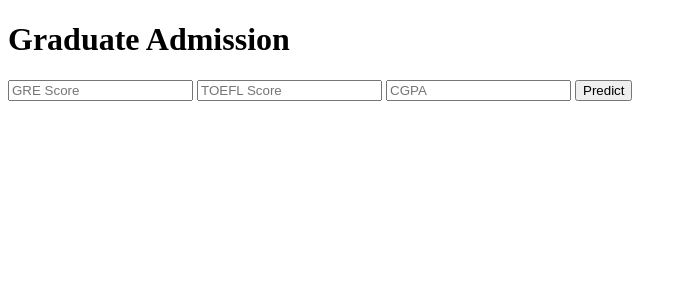
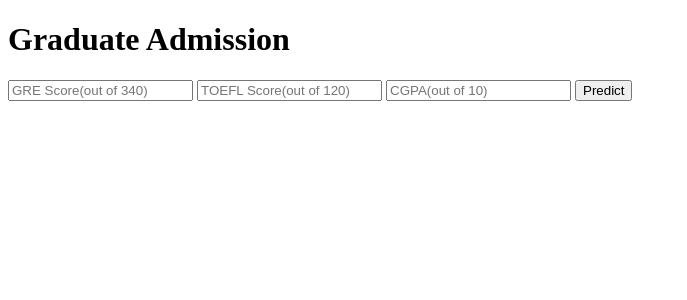
Before and after one commit to kishan0725/Graduate-Admission, a Flask app: page / in a window 1280 px wide. Shown: the top 300 px of the page, without its empty margins (0-687 px from the left). Run offline with Flask 2, Linux system fonts and the light colour scheme; parts of the project's set-up code (start-up, migrations or seed data) failed here and were passed over.

Commit message:
Update index.html

```diff
--- a/templates/index.html
+++ b/templates/index.html
@@ -17,9 +17,9 @@
 
      <!-- Main Input For Receiving Query to our ML -->
     <form action="{{ url_for('predict')}}" method="post">
-      <input type="text" name="GRE" placeholder="GRE Score" required="required" />
-        <input type="text" name="TOEFL" placeholder="TOEFL Score" required="required" />
-    <input type="text" name="CGPA" placeholder="CGPA" required="required" />
+      <input type="text" name="GRE" placeholder="GRE Score(out of 340)" required="required" />
+        <input type="text" name="TOEFL" placeholder="TOEFL Score(out of 120)" required="required" />
+    <input type="text" name="CGPA" placeholder="CGPA(out of 10)" required="required" />
 
         <button type="submit" class="btn btn-primary btn-block btn-large">Predict</button>
     </form>
```
